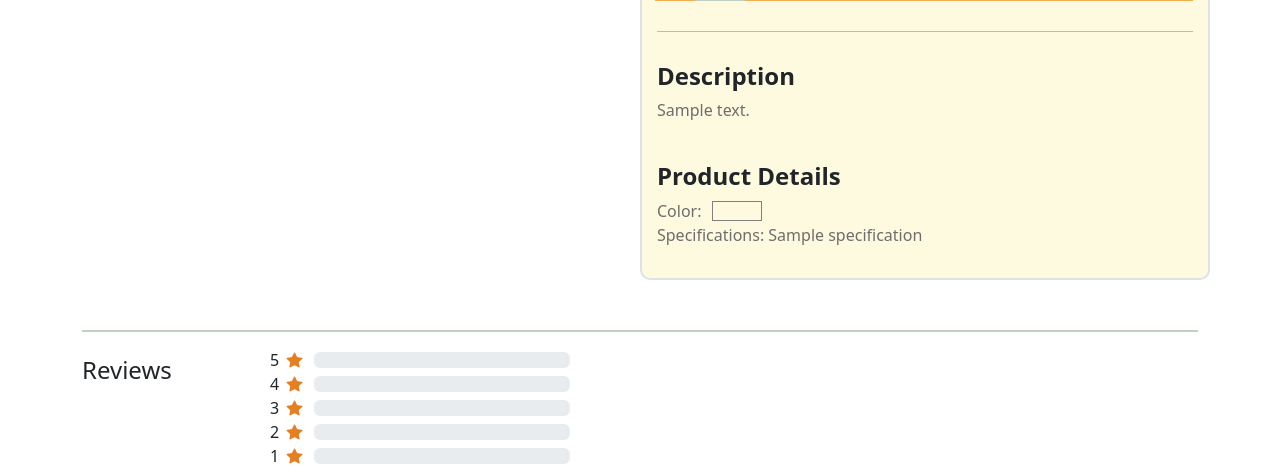
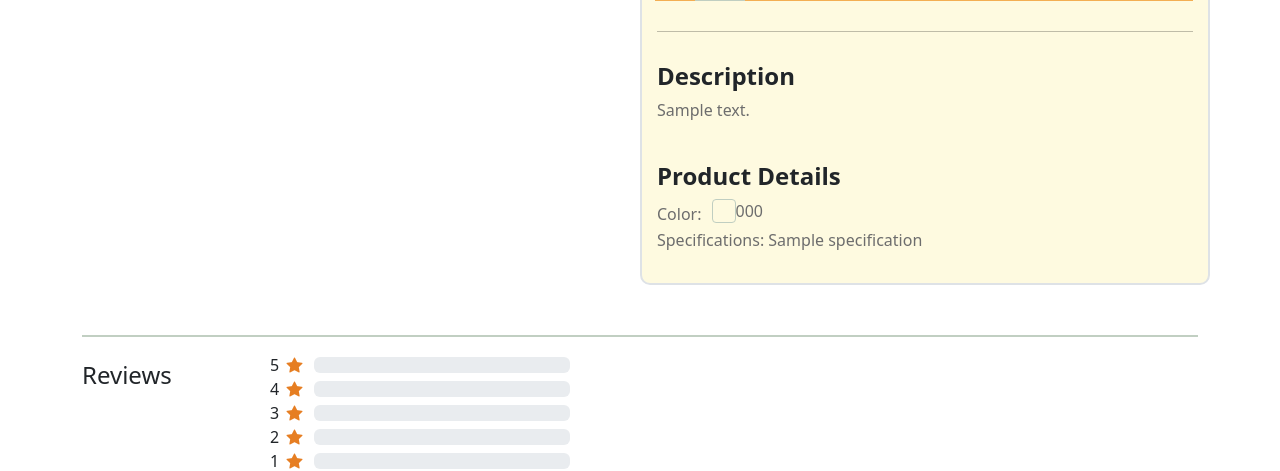
Before and after one commit to emott13/Capstone, a Flask app: template blueprints/viewProduct/templates/viewProduct.html in a window 1280 px wide. Shown: the part 498-969 px from the top of the page. Run offline with Flask 3, Linux system fonts and the light colour scheme; tables that the repository leaves empty hold one stand-in row (values such as "Sample post"); the template is opened without the code that fills it: values that come from a table or form of the project are taken from there, most other values are stand-ins (such as "Sample title", 1, 10 or a date in 2020); grey boxes marked "Sample" are stand-in pictures.

Commit message:
Multiple colors can display in view product page
Co-authored-by: Copilot <copilot@github.com>

```diff
--- a/blueprints/viewProduct/templates/viewProduct.html
+++ b/blueprints/viewProduct/templates/viewProduct.html
@@ -92,8 +92,18 @@
 
                 <h4 style="font-weight: 600">Product Details</h4>
                 <div class="description-box">
-                    <div style="display: flex; align-items: center; gap: 10px;">
-                        <p style="margin: 0;">Color:</p><div style="background-color: {{ color.hex_code }}; width: 50px; height: 20px; border: 1px solid gray;" title="{{ color.hex_code }}"></div>
+                    <div style="display: flex; align-items: center; gap: 10px; flex-wrap: wrap;">
+                        <p style="margin: 0;">Color:</p>
+                            {% if colors %}
+                                {% for color in colors %}
+                                <div class="color-chip" title="{{ color.hex_code }}">
+                                    <span class="color-swatch" style="background-color: {{ color.hex_code }};"></span>
+                                    <span>{{ color.hex_code }}</span>
+                                </div>
+                                {% endfor %}
+                            {% else %}
+                                <span>No color information available.</span>
+                            {% endif %}
                     </div>
                     <p>Specifications: {{ spec.specification }}</p>
                 </div>
--- a/blueprints/viewProduct/viewProduct_static/styles/viewProduct.css
+++ b/blueprints/viewProduct/viewProduct_static/styles/viewProduct.css
@@ -74,6 +74,19 @@
     min-width: 300px;
     max-width: 600px;
     flex-grow: .9;
+}
+.color-chip{
+    display: flex;
+    align-items: center;
+    margin-right: 5px;
+    margin-bottom: 5px;
+}
+.color-swatch{
+    width: 24px;
+    height: 24px;
+    border: 1px solid #C0CEC1;
+    border-radius: 4px;
+    display: inline-block;
 }
 .single-review{
     width: 100% !important;
--- a/scripts/databaseSeeder.py
+++ b/scripts/databaseSeeder.py
@@ -151,7 +151,8 @@ with app.app_context():
 
     # Product colors
     for product in products_list:
-        db.session.add(ProductColors(product_id=product.product_id, hex_code=fake.hex_color()))
+        for _ in range(randint(1, 4)):
+            db.session.add(ProductColors(product_id=product.product_id, hex_code=fake.hex_color()))
     db.session.commit()
 
     # Product categories
```
Also changed, not shown: blueprints/viewProduct/viewProduct.py (+5 -5 lines).
